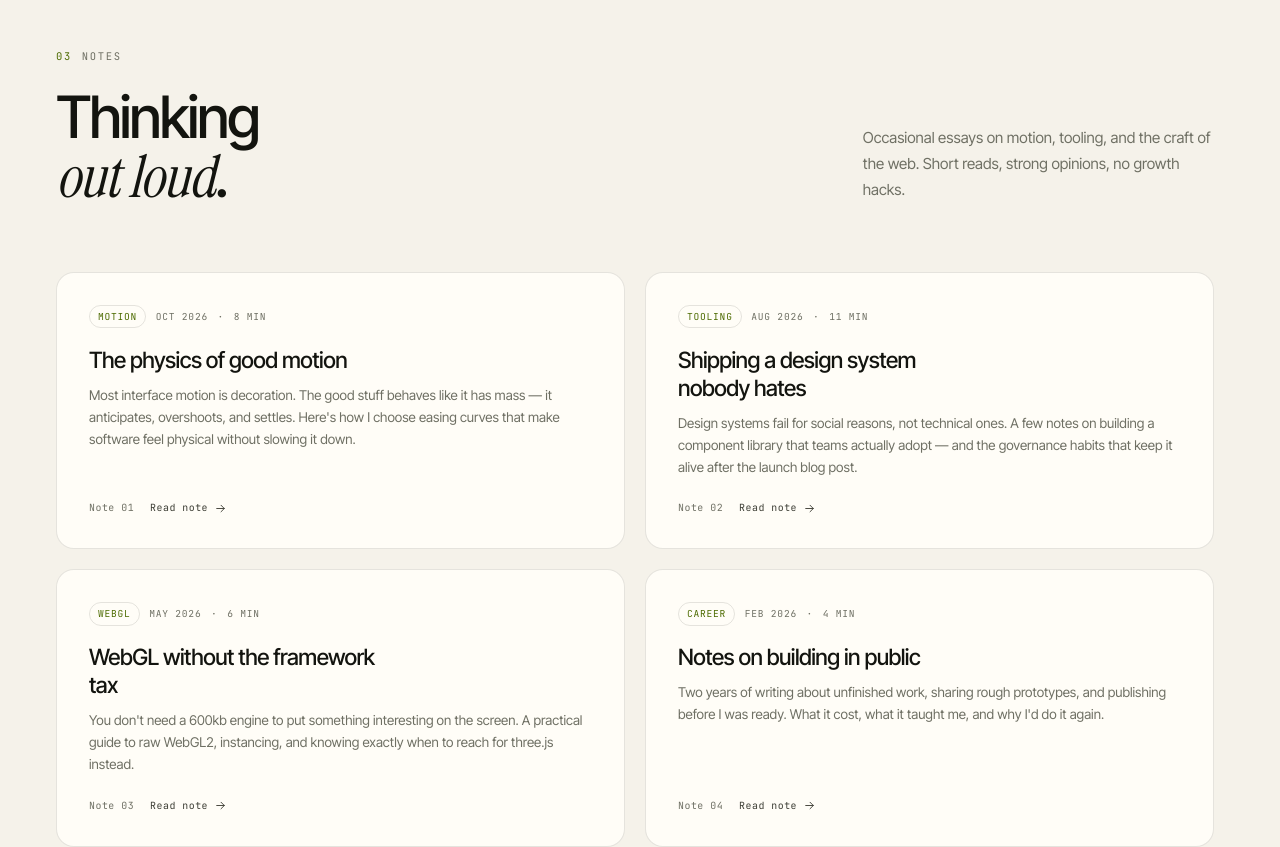
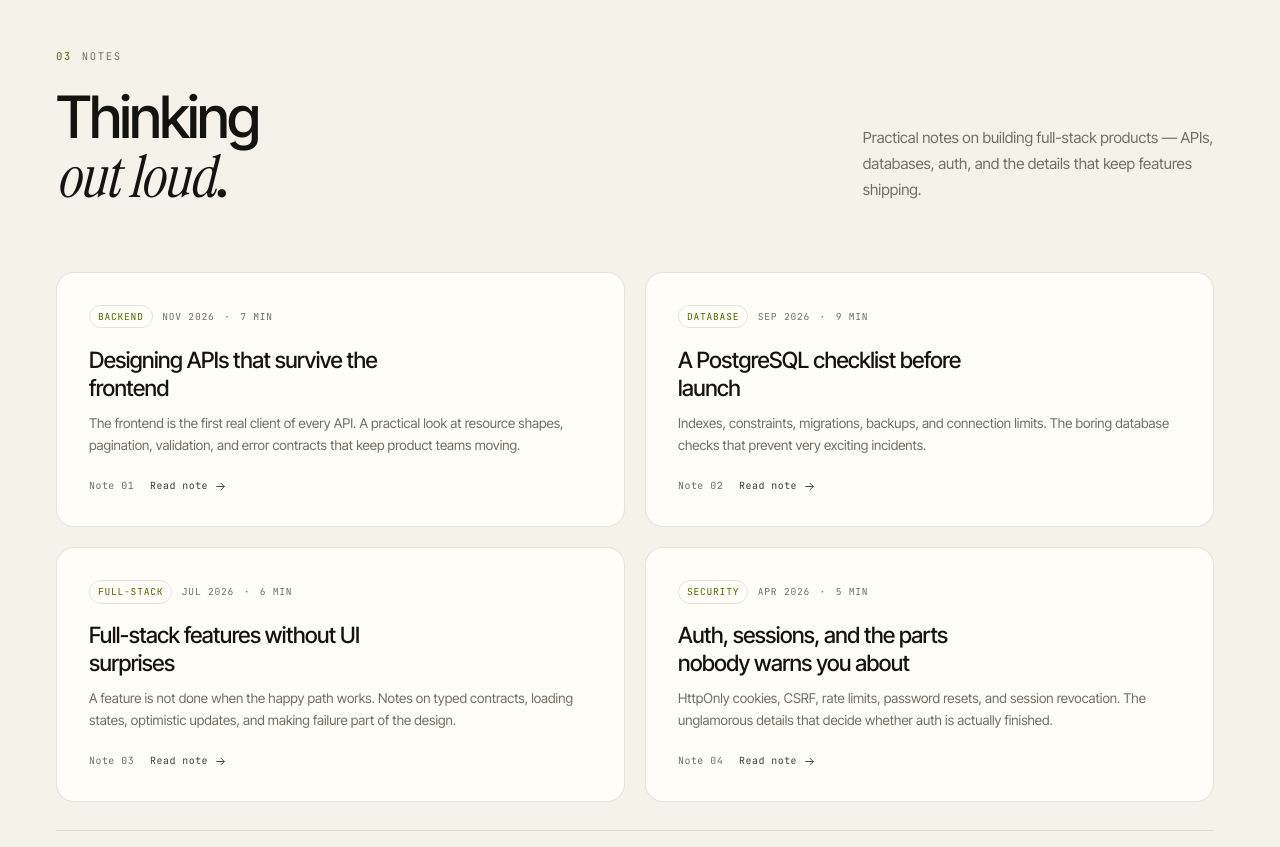
Before and after one commit to rehat2007/Rehat_Portfolio, a Next.js app: page / in a window 1280 px wide. Shown: the part 3320-4167 px from the top of the page. Built offline with nearby package versions, Linux system fonts and the light colour scheme.

Commit message:
content: replace notes with full-stack developer essays

```diff
--- a/src/components/sections/Writing.tsx
+++ b/src/components/sections/Writing.tsx
@@ -33,8 +33,8 @@ export function Writing() {
             </h2>
           </div>
           <p className="section-lead reveal">
-            Occasional essays on motion, tooling, and the craft of the web. Short reads, strong opinions,
-            no growth hacks.
+            Practical notes on building full-stack products &mdash; APIs, databases, auth, and the details
+            that keep features shipping.
           </p>
         </header>
 
--- a/src/content/site.ts
+++ b/src/content/site.ts
@@ -201,59 +201,59 @@ export const site = {
 
   writing: [
     {
-      slug: "physics-of-good-motion",
-      title: "The physics of good motion",
-      category: "Motion",
-      date: "Oct 2026",
-      read: "8 min",
+      slug: "designing-apis-that-survive-the-frontend",
+      title: "Designing APIs that survive the frontend",
+      category: "Backend",
+      date: "Nov 2026",
+      read: "7 min",
       excerpt:
-        "Most interface motion is decoration. The good stuff behaves like it has mass — it anticipates, overshoots, and settles. Here's how I choose easing curves that make software feel physical without slowing it down.",
+        "The frontend is the first real client of every API. A practical look at resource shapes, pagination, validation, and error contracts that keep product teams moving.",
       body: [
-        "Most interface motion is decoration. We add a fade because a modal felt abrupt, a slide because the page felt flat. That instinct is right, but the execution usually stops at a 200ms ease-in-out and a prayer.",
-        "The good stuff behaves like it has mass. It anticipates, overshoots, and settles. A panel pulled from the edge of the screen should accelerate out of your thumb and decelerate into place. A button that opens a menu should nudge toward the menu, not away from it.",
-        "My rule: keep motion under 240ms for anything in the primary flow, and reserve springs for surfaces you can throw. If a transition exists only to look nice, delete it. If it exists to explain where something came from, make it obvious and then get out of the way.",
+        "Most API problems show up in the UI before they show up in production. A list endpoint returns a different shape for the empty state, a form has to guess which field failed validation, and a small product decision turns into three client-side workarounds. The contract is the product.",
+        "I start with the resources the interface actually needs, not the database tables. That means stable ids, explicit timestamps, predictable envelopes for lists, and errors that identify the field and the reason. Pagination is cursor-based for feeds and offset-based only for admin tables where jumping to page twelve matters.",
+        "The goal is not a clever API. It is an API that a frontend can call without a meeting. If the client has to reverse-engineer business rules, the boundary is in the wrong place. A little more shape on the server usually removes a lot of state from the browser.",
       ],
     },
     {
-      slug: "shipping-a-design-system",
-      title: "Shipping a design system nobody hates",
-      category: "Tooling",
-      date: "Aug 2026",
-      read: "11 min",
+      slug: "postgres-checklist-before-launch",
+      title: "A PostgreSQL checklist before launch",
+      category: "Database",
+      date: "Sep 2026",
+      read: "9 min",
       excerpt:
-        "Design systems fail for social reasons, not technical ones. A few notes on building a component library that teams actually adopt — and the governance habits that keep it alive after the launch blog post.",
+        "Indexes, constraints, migrations, backups, and connection limits. The boring database checks that prevent very exciting incidents.",
       body: [
-        "Design systems fail for social reasons, not technical ones. You can ship a beautiful library with perfect documentation and still watch teams fork it within a quarter, because the system was designed for the designers rather than the people shipping on Friday.",
-        "The pattern that works for me: start with the three components every team is already rebuilding badly, make them excellent, and put a real person on support for a month. Adoption follows pain relief, not mandates.",
-        "Governance matters more than the grid. A weekly 30-minute review, a public changelog, and a clear rule for exceptions will do more for consistency than a 400-page Figma file nobody opens.",
+        "A database that works on a laptop and a database that works in production are different products. Before launch I check the queries the app actually runs, not just the schema. Every foreign key gets an index, every list view has a plan, and every migration has been run against realistic data.",
+        "Constraints are documentation the database enforces. I use NOT NULL, unique indexes, and foreign keys before I trust application validation. Application code can have a bug; a constraint is a second set of eyes. For soft deletes, that has to be designed into the unique indexes, not patched later.",
+        "Then come the operational basics: connection pooling that matches the host's limit, a restore test instead of a backup checkbox, slow-query logging, and migrations that can run while the old version is still serving traffic. None of this is glamorous. All of it is cheaper than an incident.",
       ],
     },
     {
-      slug: "webgl-without-the-framework-tax",
-      title: "WebGL without the framework tax",
-      category: "WebGL",
-      date: "May 2026",
+      slug: "full-stack-features-without-ui-surprises",
+      title: "Full-stack features without UI surprises",
+      category: "Full-stack",
+      date: "Jul 2026",
       read: "6 min",
       excerpt:
-        "You don't need a 600kb engine to put something interesting on the screen. A practical guide to raw WebGL2, instancing, and knowing exactly when to reach for three.js instead.",
+        "A feature is not done when the happy path works. Notes on typed contracts, loading states, optimistic updates, and making failure part of the design.",
       body: [
-        "You don't need a 600kb engine to put something interesting on screen. Raw WebGL2 is verbose, but the verbs are finite: compile a shader, bind a buffer, draw. For a lot of product work — a shader background, a data visualisation, a small 3D hero — that is the entire job.",
-        "Instancing is the trick worth learning first. One geometry, thousands of transforms, one draw call. It turns a scene that stutters into one that feels effortless, and it forces you to think in terms of data rather than objects.",
-        "Reach for three.js when you need a scene graph, GLTF loading, or a team that shouldn't have to debug matrix math. Reach for raw WebGL when the effect is small and the bundle budget is not. Both answers are fine; the mistake is not asking the question.",
+        "The gap between a demo and a product is usually a set of states nobody designed: loading, empty, partial, unauthorized, offline, and failed halfway through. I treat those as part of the feature, not cleanup after the feature.",
+        "Typed contracts help, but only if they are honest. A shared type is useless if the server can return a 409 that the client has never considered. I define the failure modes next to the success shape, then design the UI around what the user can do next.",
+        "Optimistic updates are great when rollback is obvious and terrible when it is not. For a like button, go ahead. For a payment or a destructive action, show the pending state and wait. The rule is simple: the more expensive the mistake, the less optimistic the interface.",
       ],
     },
     {
-      slug: "notes-on-building-in-public",
-      title: "Notes on building in public",
-      category: "Career",
-      date: "Feb 2026",
-      read: "4 min",
+      slug: "auth-sessions-and-the-parts-nobody-warns-you-about",
+      title: "Auth, sessions, and the parts nobody warns you about",
+      category: "Security",
+      date: "Apr 2026",
+      read: "5 min",
       excerpt:
-        "Two years of writing about unfinished work, sharing rough prototypes, and publishing before I was ready. What it cost, what it taught me, and why I'd do it again.",
+        "HttpOnly cookies, CSRF, rate limits, password resets, and session revocation. The unglamorous details that decide whether auth is actually finished.",
       body: [
-        "Two years ago I started posting unfinished work: rough prototypes, half-broken demos, notes with the confidence of a person who hadn't tested anything. I expected indifference. What I got was a surprising number of useful conversations.",
-        "Building in public is not a growth strategy, or at least it shouldn't be. It's a forcing function for clarity. Writing down what you're making exposes the parts you've been avoiding, and publishing it gives other people permission to help.",
-        "The cost is real: you get judged on work you know is incomplete, and the internet is not always kind. The trick is to publish the learning, not the performance. Nobody needs another polished launch post. They'd rather see the thing that didn't work.",
+        "Authentication is easy to demo and hard to finish. The first version usually stops at login, which leaves out session expiry, password resets, email verification, logout everywhere, and what happens when an account is disabled.",
+        "I default to server-managed sessions stored in HttpOnly, Secure, SameSite cookies. That keeps tokens out of client JavaScript and makes revocation a server-side operation. If the app uses cookies for state-changing requests, CSRF protection is part of the design, not an optional header.",
+        "Then I add the limits: rate-limit login and reset endpoints, never reveal whether an email exists, hash passwords with a current algorithm, and log security events without logging secrets. Auth is one of the few places where boring, conservative choices are almost always the right product decision.",
       ],
     },
   ],
```
